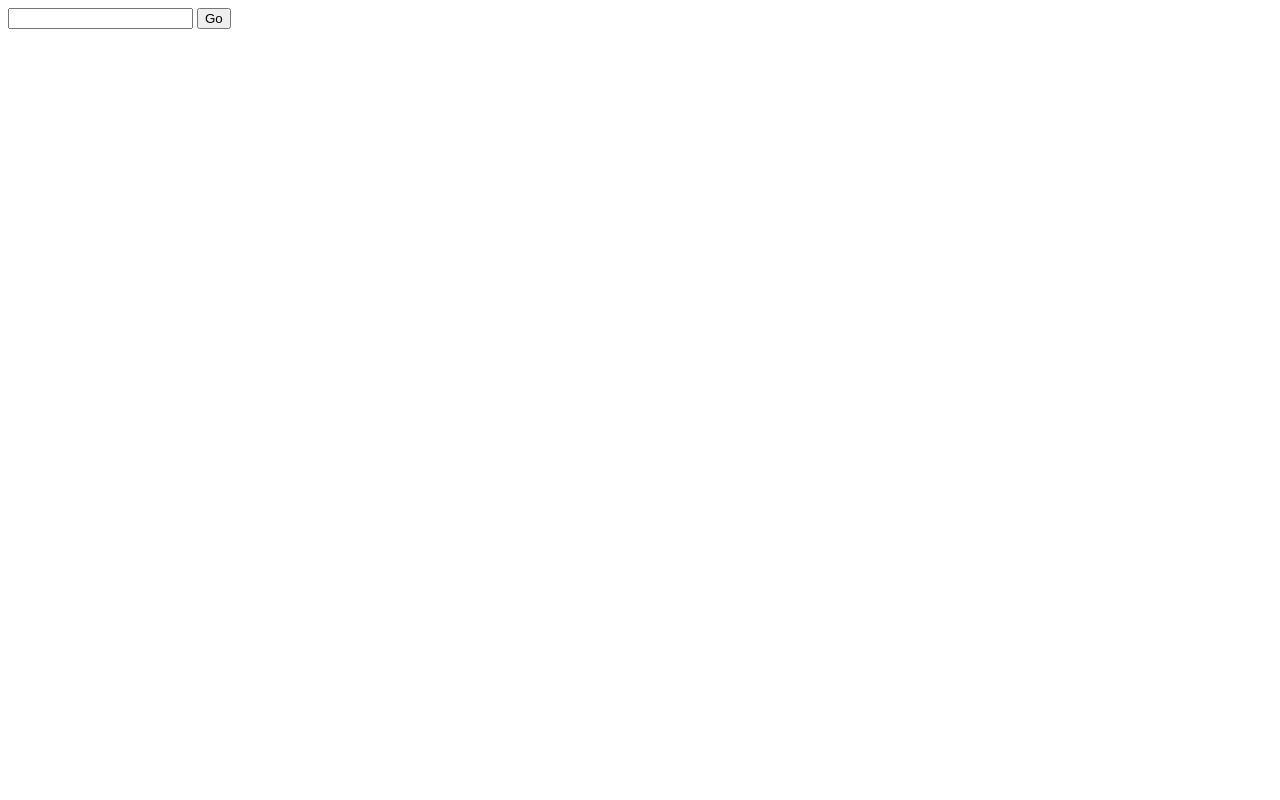
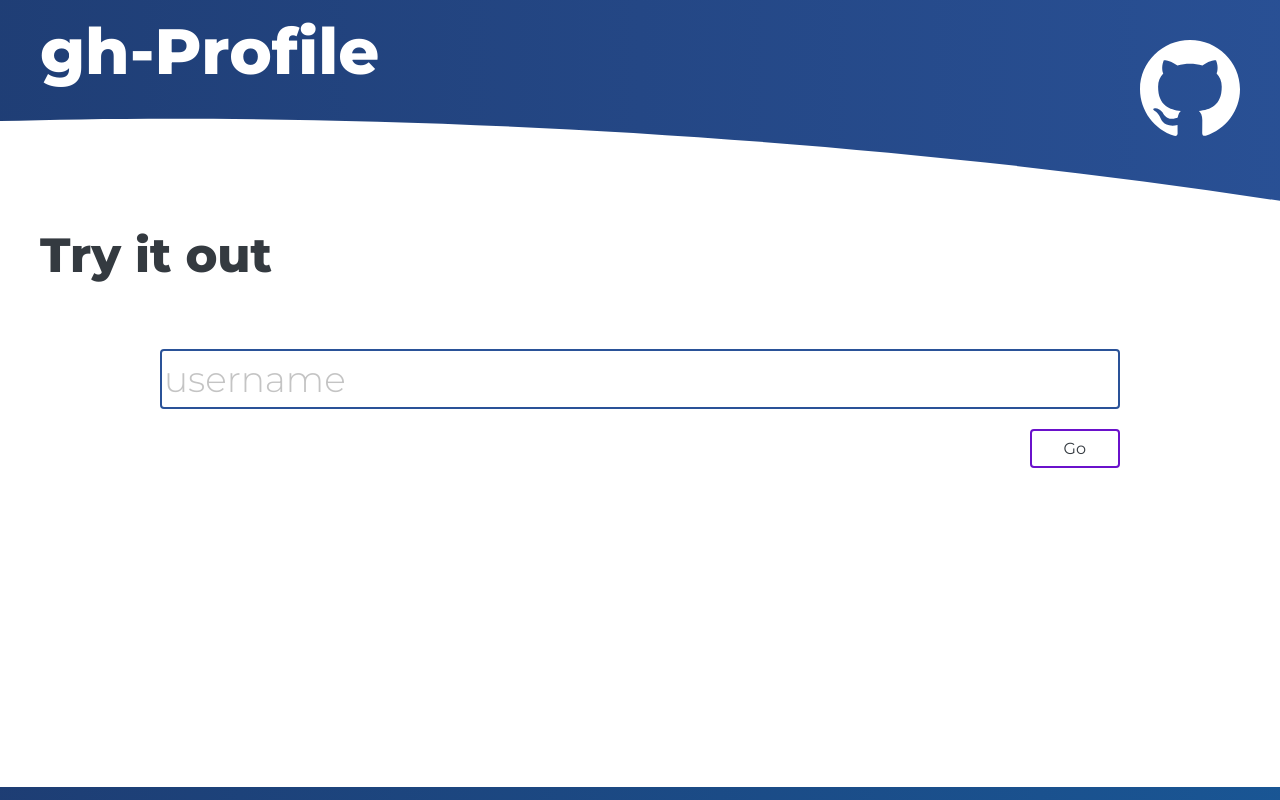
Before and after one commit to gzsig/gh-overview, a website: page index.html in a window 1280 px wide. Drawn offline with nearby package versions, Linux system fonts and the light colour scheme.

Commit message:
major front end style update

```diff
--- a/index.html
+++ b/index.html
@@ -1,15 +1,32 @@
 <!DOCTYPE html>
 <html lang="en">
   <head>
-  <meta charset="UTF-8">
-  <meta name="viewport" content="width=device-width, initial-scale=1.0">
+    <meta charset="UTF-8" />
+    <meta name="viewport" content="width=device-width, initial-scale=1.0" />
     <title>Document</title>
+    <link rel="stylesheet" href="./style.css" />
     <script src="https://cdn.jsdelivr.net/npm/axios/dist/axios.min.js"></script>
     <script src="/client.js"></script>
   </head>
   <body>
-  <input type="text" id="username" autocomplete="off">
-  <button onClick="handleClick()">Go</button>
+    <nav class="nav">
+      <div class="title">gh-Profile</div>
+      <div id="github"></div>
+    </nav>
+    <div class="container">
+      <div id="call-to-action">Try it out</div>
+      <div id="form">
+        <input
+          type="text"
+          id="username"
+          autocomplete="off"
+          placeholder="username"
+          onfocus="reset()"
+        />
+        <button id="search-gh" onClick="handleClick()">Go</button>
+      </div>
       <div id="root"></div>
+    </div>
+    <footer class="footer"></footer>
   </body>
 </html>
--- /dev/null
+++ b/style.css
@@ -0,0 +1,126 @@
+@import url("https://fonts.googleapis.com/css2?family=Montserrat:wght@300;400;800&display=swap");
+
+::placeholder {
+  font-family: Montserrat;
+  font-style: normal;
+  font-weight: 300;
+  font-size: 36px;
+  color: #c4c4c4;
+}
+
+*:focus {
+  outline: none;
+}
+
+body {
+  margin: 0;
+  margin: 0;
+  font-family: Montserrat;
+  font-style: normal;
+  font-weight: 400;
+  color: #343a40;
+}
+
+#call-to-action {
+  font-weight: bold;
+  font-size: 48px;
+  line-height: 59px;
+  margin-bottom: 64px;
+}
+
+#form {
+  display: flex;
+  flex-direction: column;
+  align-items: flex-end;
+}
+
+#github {
+  background-image: url("./img/github.svg");
+  background-size: contain;
+  background-repeat: no-repeat;
+  background-position: center;
+  width: 100px;
+  height: 100px;
+  position: absolute;
+  top: 38px;
+  right: 40px;
+}
+
+#search-gh {
+  all: unset;
+  display: block;
+  margin: 20px 10%;
+  border: solid 2px #6a11cb;
+  padding: 0.5em 2em;
+  border-radius: 4px;
+}
+
+#username {
+  width: 80%;
+  margin: auto;
+  display: block;
+  border: 2px solid #2a5298;
+  box-sizing: border-box;
+  border-radius: 4px;
+  font-family: Montserrat;
+  font-style: normal;
+  font-weight: 400;
+  font-size: 36px;
+  line-height: 54px;
+}
+
+.container {
+  box-sizing: content-box;
+  max-width: 1200px;
+  margin-left: auto;
+  margin-right: auto;
+  padding-left: 40px;
+  padding-right: 40px;
+  min-height: calc(100vh - 13px - 226px);
+}
+
+.error {
+  border: 2px solid #f47377 !important;
+}
+
+.footer {
+  background-image: url("./img/footer.svg");
+  height: 13px;
+  background-size: cover;
+  background-position: bottom;
+  background-repeat: no-repeat;
+}
+
+.nav {
+  background-image: url("./img/nav.svg");
+  height: 226px;
+  background-size: cover;
+  background-position: bottom;
+  background-repeat: no-repeat;
+  padding-left: 40px;
+  padding-right: 40px;
+  position: relative;
+}
+
+.title {
+  font-weight: bold;
+  font-size: 64px;
+  padding-top: 12px;
+  color: #fff;
+}
+
+@media (max-width: 960px) {
+  .container,
+  .nav {
+    padding-left: 30px;
+    padding-right: 30px;
+  }
+}
+
+@media (max-width: 640px) {
+  .container,
+  .nav {
+    padding-left: 15px;
+    padding-right: 15px;
+  }
+}
```
Also changed, not shown: img/footer.svg (added), img/github.svg (added), img/nav.svg (added). Lines whose indentation alone changed are shown as unchanged.
